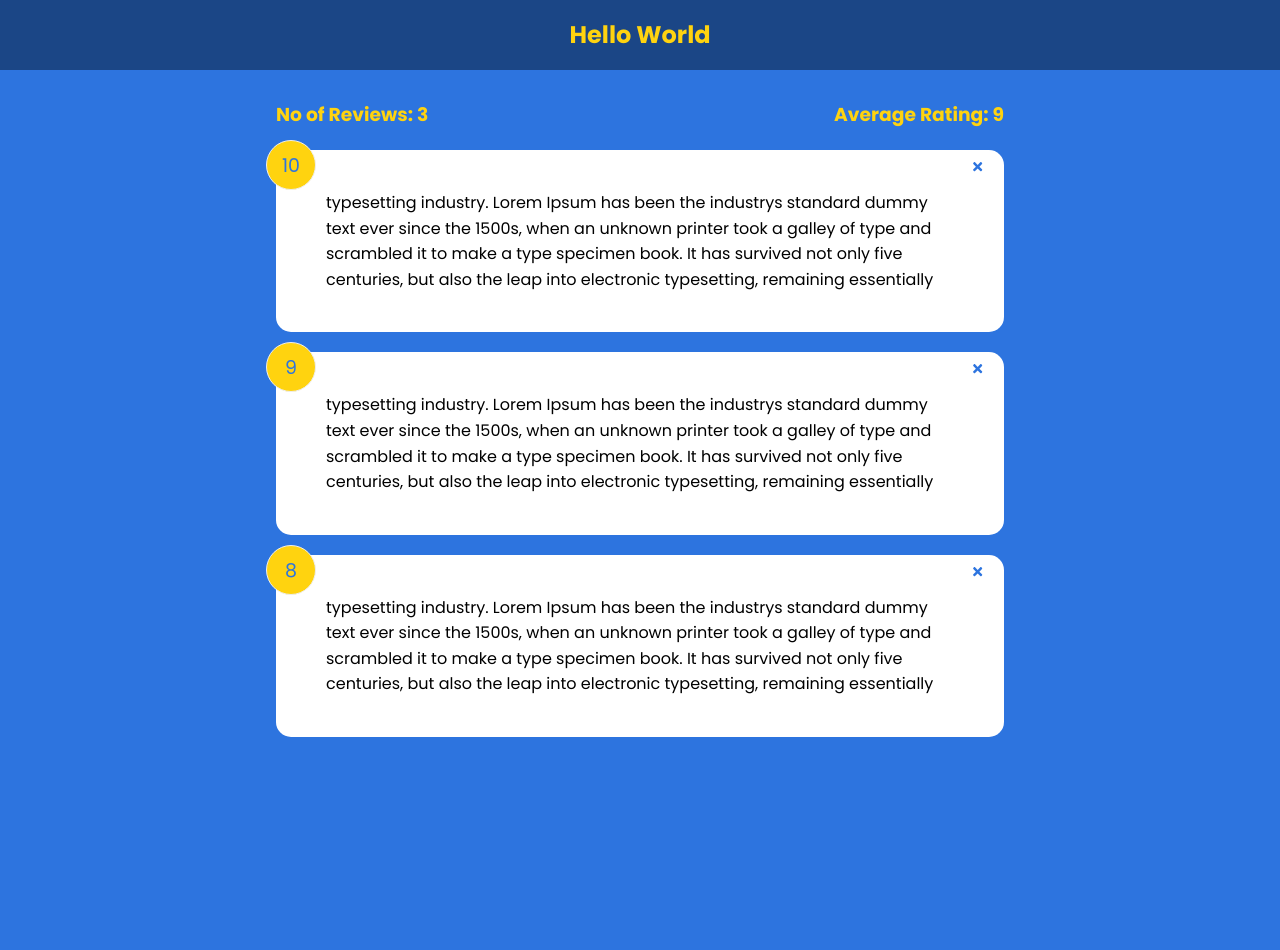
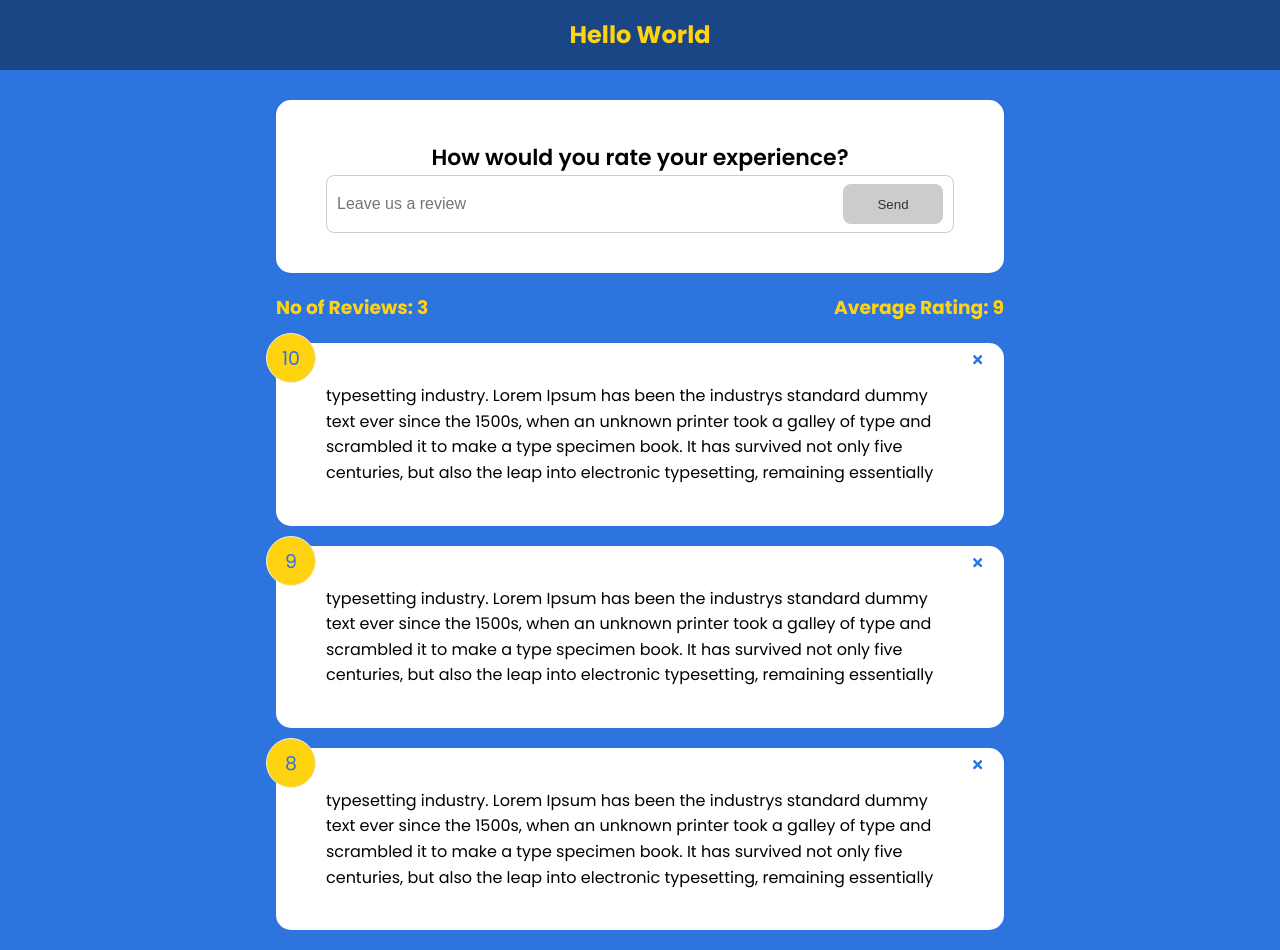
Before and after one commit to grreenkk/review-app-reactApp-, a React (Create React App) app: page / in a window 1280 px wide. Before the commit the page ends 800 px from the top, so only its background shows below. Built offline with nearby package versions, Linux system fonts and the light colour scheme.

Commit message:
Created reusable Button component and Review form

```diff
--- a/src/App.js
+++ b/src/App.js
@@ -3,6 +3,7 @@ import Header from './components/Header'
 import ReviewData from './data/ReviewData'
 import ReviewList from './components/ReviewList'
 import ReviewStats from './components/ReviewStats'
+import ReviewForm from './components/ReviewForm'
 
 
 
@@ -23,6 +24,7 @@ const App = () => {
         <>
             <Header text = 'Hello World'/>
             <div className="container">
+                <ReviewForm />
                 <ReviewStats reviews={reviews} />
                 <ReviewList reviews={reviews} onDeleteItem={deleteItem}/>
             </div>
--- /dev/null
+++ b/src/components/ReviewForm.jsx
@@ -0,0 +1,50 @@
+import {useState} from 'react'
+import Card from './reuseables/Card'
+import Button from './reuseables/Button'
+
+
+const ReviewForm = () => {
+    const [ratingsText, setRatingsText] = useState('')
+    const [isDisabled, setIsDisabled] = useState(true)
+    const [message, setMessage] = useState('')
+
+    const textChangeHandler = (e) => {
+
+
+        setRatingsText(e.target.value)
+
+        if (ratingsText.trim().length < 10) {
+            setMessage('words must be at least 10 characters')
+            setIsDisabled(true)
+        }else if(ratingsText.length === '' ){
+            setMessage(null)
+            setIsDisabled(false)
+        }else{
+            setMessage(null)
+            setIsDisabled(false)
+        }
+
+
+    }
+
+
+
+    return(
+        <Card>
+
+            <form>
+                <h2>How would you rate your experience?</h2>
+                <div className="input-group">
+                    <input type="text" onChange={textChangeHandler} placeholder="Leave us a review" value={ratingsText}/>
+                    <Button isDisable={isDisabled}>Send</Button>
+                </div>
+            </form>
+
+            {message && <div className='message'>{message}</div>}
+        </Card>
+
+
+    )
+}
+
+export default ReviewForm
--- /dev/null
+++ b/src/components/reuseables/Button.jsx
@@ -0,0 +1,23 @@
+import PropTypes from 'prop-types'
+
+
+const Button = ({children, type, isDisable, version,}) => {
+    return(<button type={type} disabled={isDisable} className={`btn btn-${version}`}>
+        {children}
+    </button>)
+}
+
+Button.PropTypes = {
+    children: PropTypes.node,
+    type: PropTypes.string,
+    version: 'string',
+    isDisable: 'bool'
+}
+
+Button.defaultProps = {
+    type: 'text',
+    disable: false,
+    version: 'primary'
+
+}
+export default Button
```
